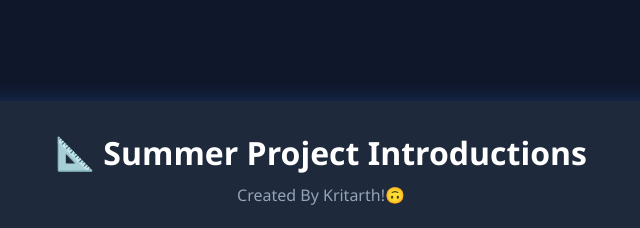
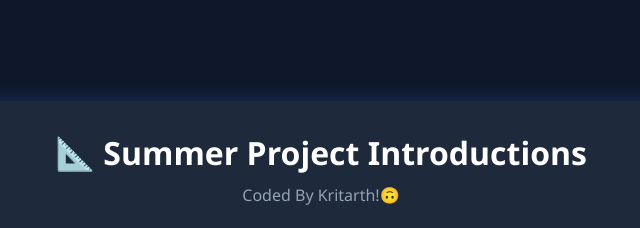
Before and after one commit to KritSphere/Summmer-projectsss, a plain HTML site: page index.html in a window 1280 px wide. Shown: the top 228 px of the page, 319-959 px from the left. Drawn offline with Linux system fonts and the light colour scheme.

Commit message:
Update index.html

```diff
--- a/index.html
+++ b/index.html
@@ -13,7 +13,7 @@
         <h1>📐 Summer Project Introductions</h1>
 
         <p class="subtitle">
-            Created By Kritarth!🙃
+            Coded By Kritarth!🙃
         </p>
 
         <label for="subject">Subject</label>
```
